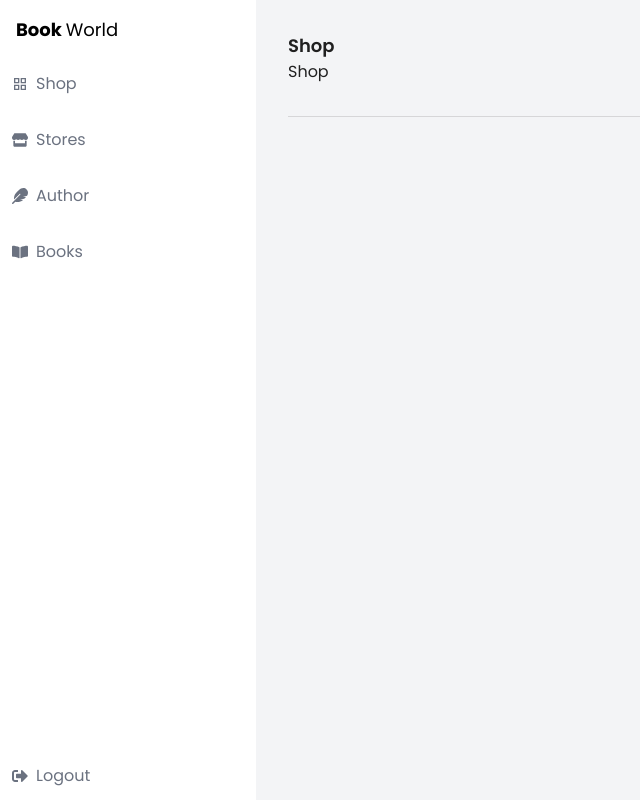
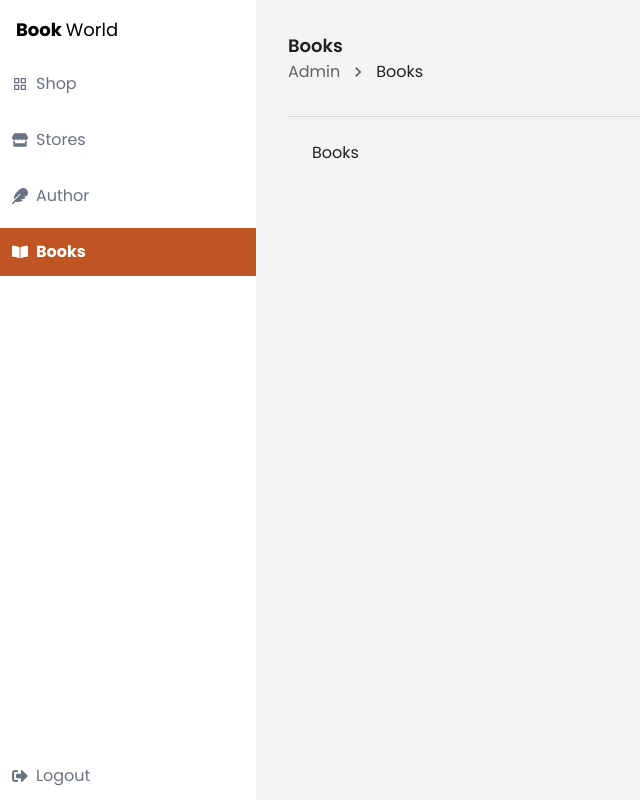
Before and after one commit to aahmedramy1/bookworld, a React (Create React App) app: page /admin/books in a window 1280 px wide. Before the commit this address led to /shop. Shown: the whole page, without its empty margins (0-640 px from the left). Built offline with nearby package versions, Linux system fonts and the light colour scheme.

Commit message:
feat: books page

```diff
--- a/src/components/Sidebar.jsx
+++ b/src/components/Sidebar.jsx
@@ -1,27 +1,42 @@
 import React from "react";
 import { FaStore, FaSignOutAlt, FaFeather, FaBookOpen } from "react-icons/fa";
 import { MdGridView } from "react-icons/md";
+import { Link, useLocation } from "react-router-dom"; // <-- Import useLocation
 
 const Sidebar = () => {
+    const location = useLocation(); // <-- Get current path
 
     const menuItems = [
-        { icon: <MdGridView />, text: "Shop" },
-        { icon: <FaStore />, text: "Stores" },
-        { icon: <FaFeather />, text: "Author" },
-        { icon: <FaBookOpen />, text: "Books" },
+        { icon: <MdGridView />, text: "Shop", path: "/shop" },
+        { icon: <FaStore />, text: "Stores", path: "/stores" },
+        { icon: <FaFeather />, text: "Author", path: "/authors" },
+        { icon: <FaBookOpen />, text: "Books", path: "/admin/books" },
     ];
 
     return (
         <aside className="w-1/5 h-screen bg-white text-gray-500 flex flex-col">
-            <div className="p-4 text-lg font-bold text-black">Book <span className="font-normal">World</span></div>
+            <div className="p-4 text-lg font-bold text-black">
+                Book <span className="font-normal">World</span>
+            </div>
             <nav className="flex-1">
                 <ul className="space-y-2">
-                    {menuItems.map((item, index) => (
-                        <li key={index} className="p-3 hover:bg-primary hover:text-white hover:cursor hover:cursor-pointer flex items-center ">
-                            {item.icon}
-                            <span className="ml-2">{item.text}</span>
-                        </li>
-                    ))}
+                    {menuItems.map((item, index) => {
+                        const isActive = location.pathname === item.path; // <-- Check if current path matches
+
+                        return (
+                            <li key={index}>
+                                <Link
+                                    to={item.path}
+                                    className={`p-3 flex items-center ${
+                                        isActive ? "bg-primary text-white font-bold" : "hover:bg-primary hover:text-white"
+                                    }`}
+                                >
+                                    {item.icon}
+                                    <span className="ml-2">{item.text}</span>
+                                </Link>
+                            </li>
+                        );
+                    })}
                 </ul>
             </nav>
             <div className="p-3 hover:bg-primary hover:text-white flex items-center cursor-pointer">
--- /dev/null
+++ b/src/pages/Books.jsx
@@ -0,0 +1,9 @@
+const Books = () => {
+    return (
+        <div>
+            <h1>Books</h1>
+        </div>
+    );
+}
+
+export default Books;
--- a/src/router/routes.jsx
+++ b/src/router/routes.jsx
@@ -1,12 +1,13 @@
 import {  Routes, Route, Navigate } from 'react-router-dom';
 import Home from '../pages/Home';
+import Books from "../pages/Books";
 
 
 const AppRouter = () => {
     return (
         <Routes>
             <Route path="/" element={<Home />} />
-
+            <Route path="/admin/books" element={<Books />} />
             <Route path="*" element={<Navigate to="/shop" replace />} />
         </Routes>
     );
```
